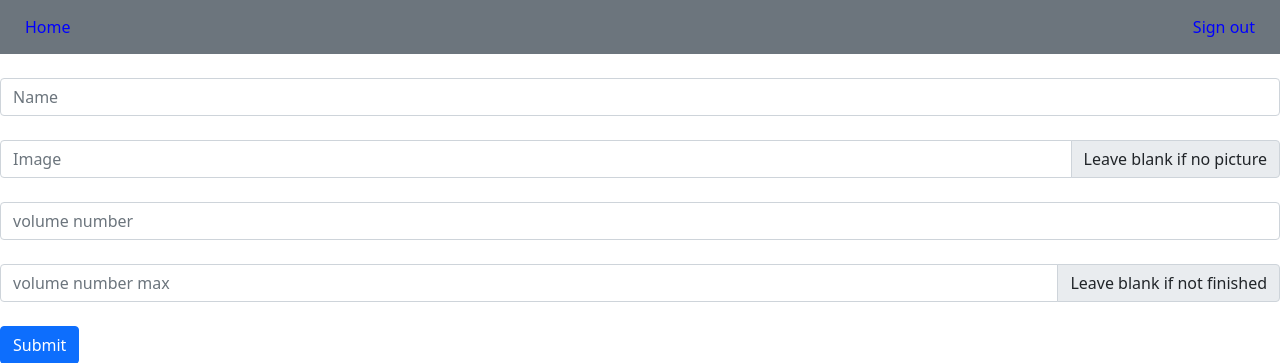
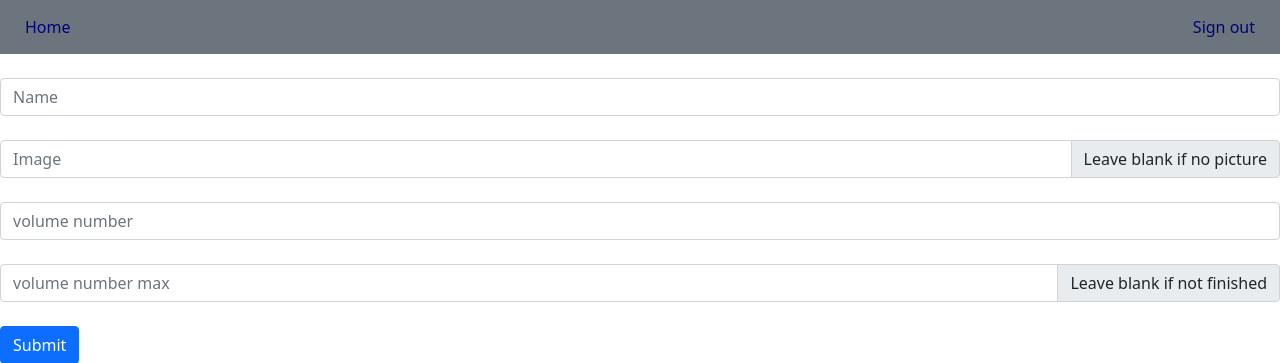
Before and after one commit to Squidnugi/AnimeProject, a Flask app: page /add in a window 1280 px wide. Shown: the top 363 px of the page. Run offline with Flask 2, Linux system fonts and the light colour scheme.

Commit message:
Commit Message

```diff
--- a/static/style.css
+++ b/static/style.css
@@ -1,3 +1,3 @@
 #nav_button{
-    color: blue;
+    color: navy;
 }
```
